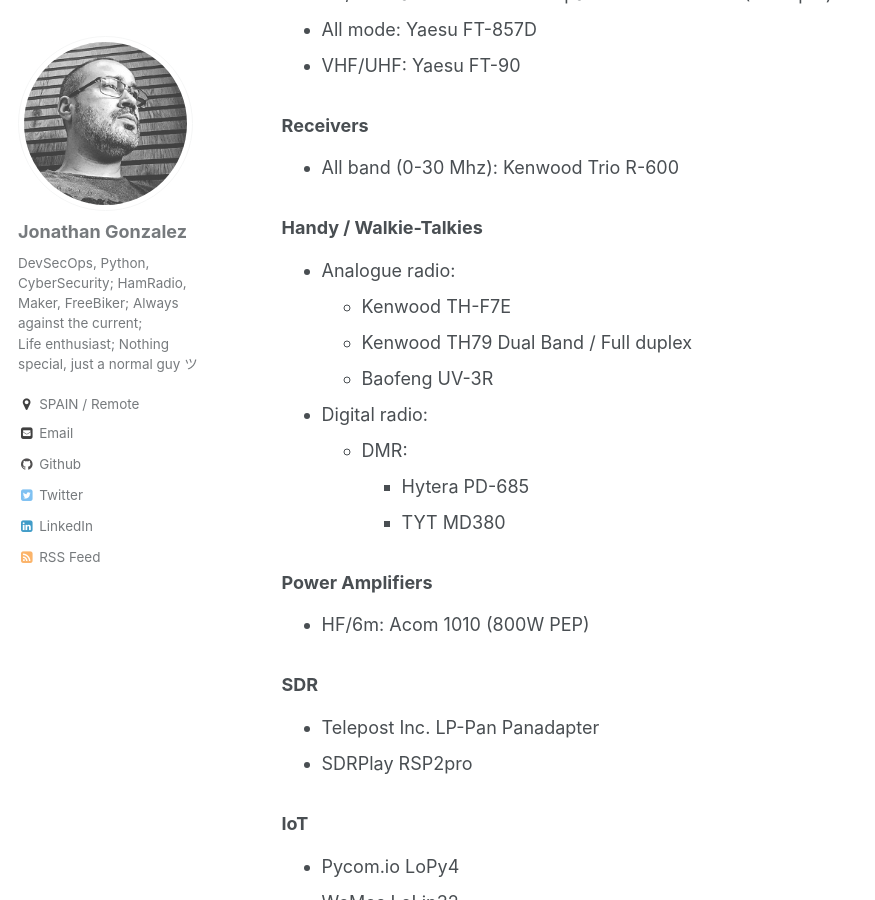
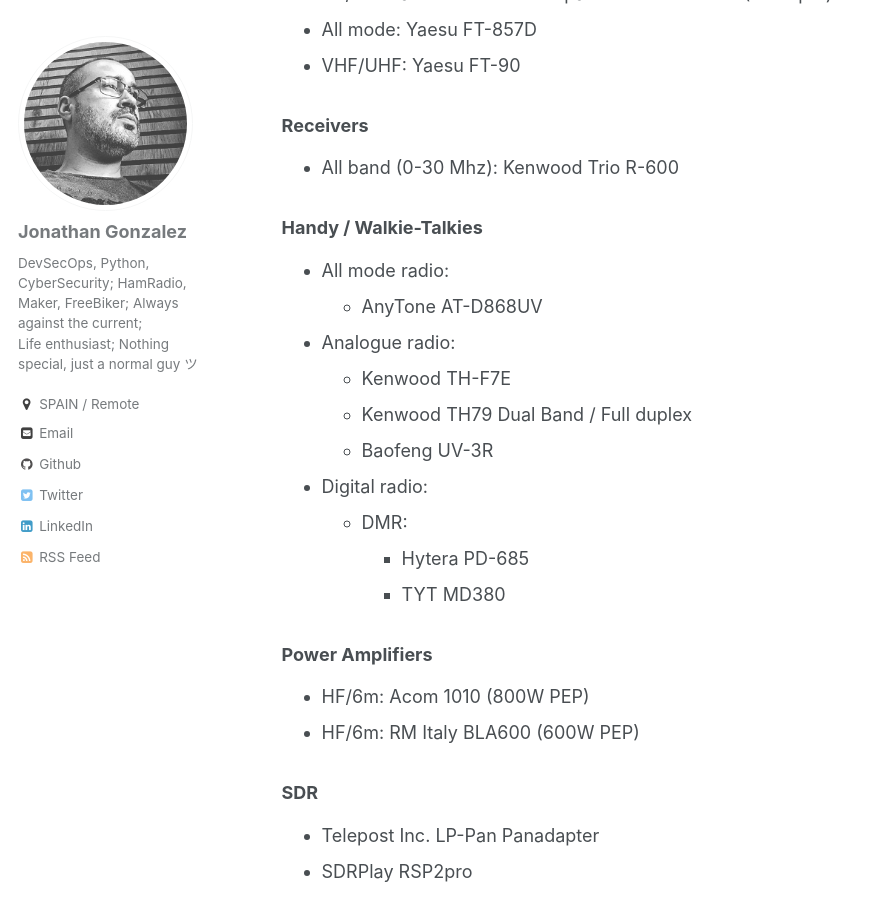
Before and after one commit to ea1het/0x30.io, a Jekyll site: the page built from _pages/hamradio.md, in a window 1280 px wide and 900 px high, scrolled down 975 px. Shown: the whole window, without its empty margins (0-875 px from the left). Built offline with Jekyll 4.4.1, drawn with Linux system fonts in a browser that asks for light colours.

Commit message:
Update con ham radio materials

```diff
--- a/_pages/hamradio.md
+++ b/_pages/hamradio.md
@@ -4,6 +4,9 @@
 excerpt: "About EA1HET"
 author_profile: true
 redirect_from:
+  - /ham-radio/
+  - /ham-radio
+  - /hamradio
   - /ea1het/
   - /ea1het
 ---
@@ -34,6 +37,8 @@
 - All band (0-30 Mhz): Kenwood Trio R-600
 
 ### Handy / Walkie-Talkies
+- All mode radio:
+   - AnyTone AT-D868UV
 - Analogue radio:
    - Kenwood TH-F7E
    - Kenwood TH79 Dual Band / Full duplex
@@ -45,6 +50,7 @@
 
 ### Power Amplifiers
 - HF/6m: Acom 1010 (800W PEP)
+- HF/6m: RM Italy BLA600 (600W PEP)
 
 ### SDR
 - Telepost Inc. LP-Pan Panadapter
```
